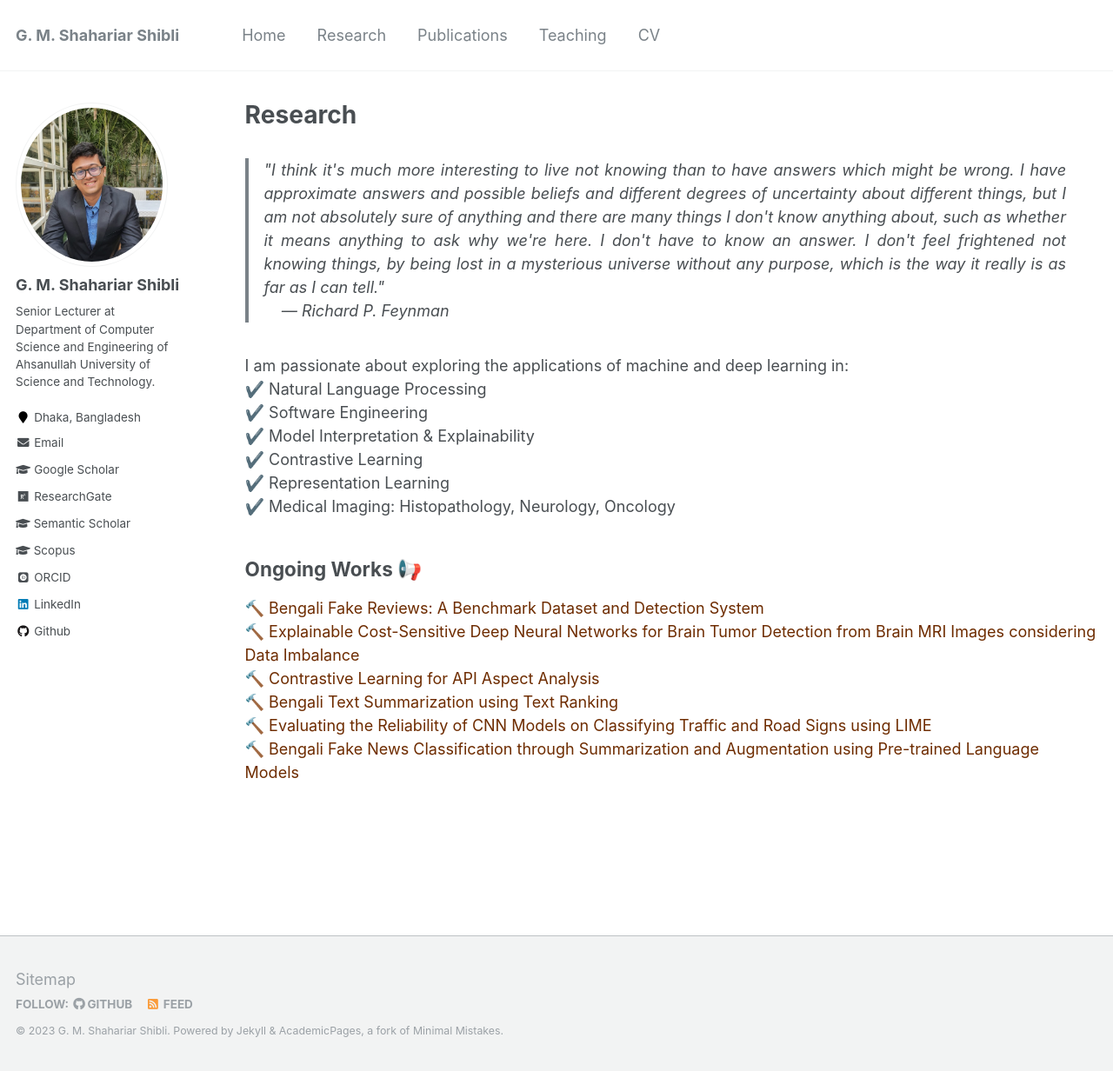
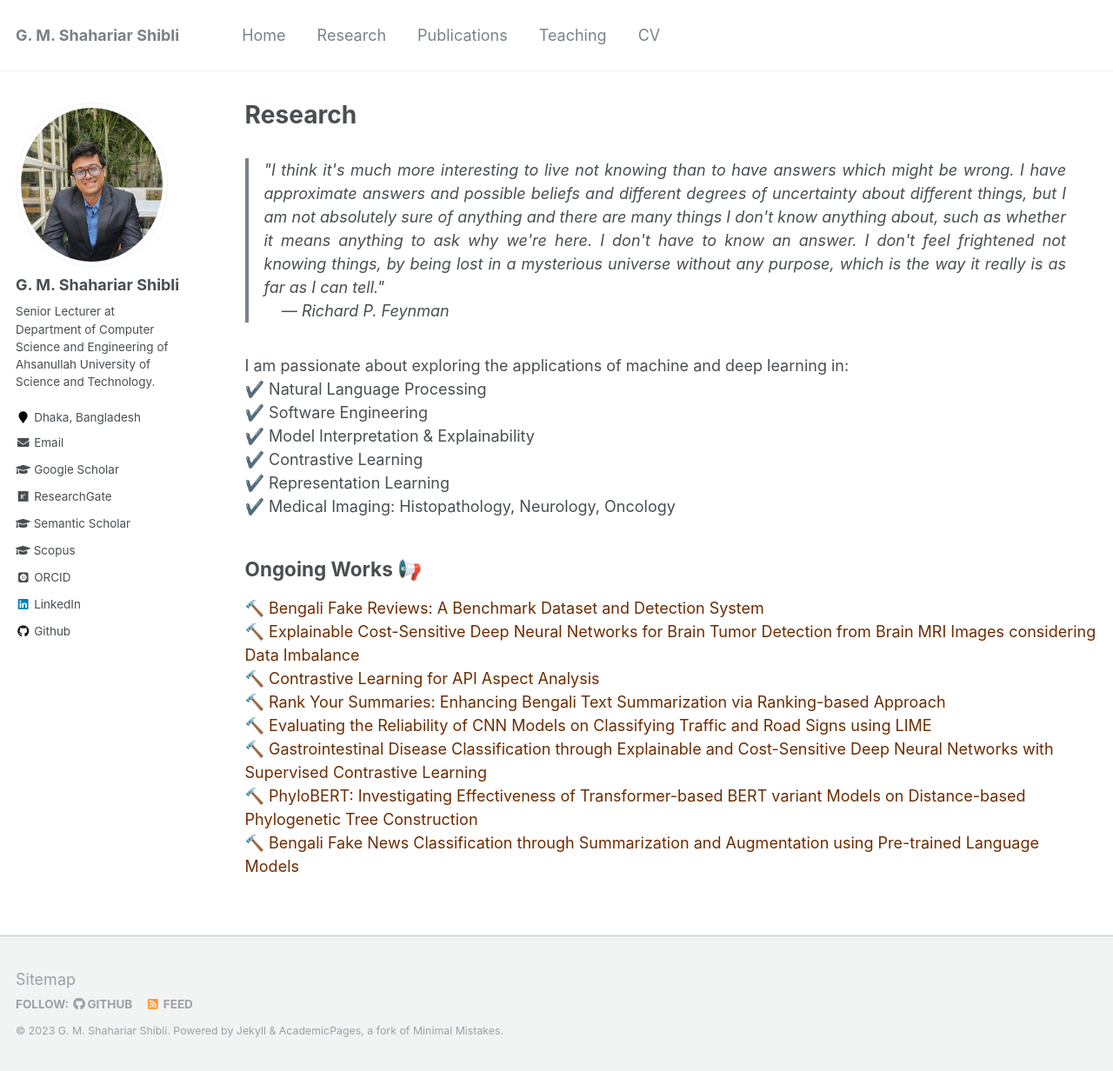
Before and after one commit to shahariar-shibli/shahariar-shibli.github.io, a Jekyll site: the page built from _pages/research.md, in a window 1280 px wide and 1232 px high. Shown: the whole window at 87% size. Built offline with Jekyll 4.4.1, drawn with Linux system fonts in a browser that asks for light colours; some web fonts are replaced.

Commit message:
Update research.md

```diff
--- a/_pages/research.md
+++ b/_pages/research.md
@@ -26,6 +26,8 @@ I am passionate about exploring the applications of machine and deep learning in
 🔨 <span style="color:#6E2C00">Bengali Fake Reviews: A Benchmark Dataset and Detection System</span><br>
 🔨 <span style="color:#6E2C00">Explainable Cost-Sensitive Deep Neural Networks for Brain Tumor Detection from Brain MRI Images considering Data Imbalance</span><br>
 🔨 <span style="color:#6E2C00">Contrastive Learning for API Aspect Analysis</span><br>
-🔨 <span style="color:#6E2C00">Bengali Text Summarization using Text Ranking</span><br>
+🔨 <span style="color:#6E2C00">Rank Your Summaries: Enhancing Bengali Text Summarization via Ranking-based Approach</span><br>
 🔨 <span style="color:#6E2C00">Evaluating the Reliability of CNN Models on Classifying Traffic and Road Signs using LIME</span><br>
+🔨 <span style="color:#6E2C00">Gastrointestinal Disease Classification through Explainable and Cost-Sensitive Deep Neural Networks with Supervised Contrastive Learning</span><br>
+🔨 <span style="color:#6E2C00">PhyloBERT: Investigating Effectiveness of Transformer-based BERT variant Models on Distance-based Phylogenetic Tree Construction</span><br>
 🔨 <span style="color:#6E2C00">Bengali Fake News Classification through Summarization and Augmentation using Pre-trained Language Models</span><br>
```
